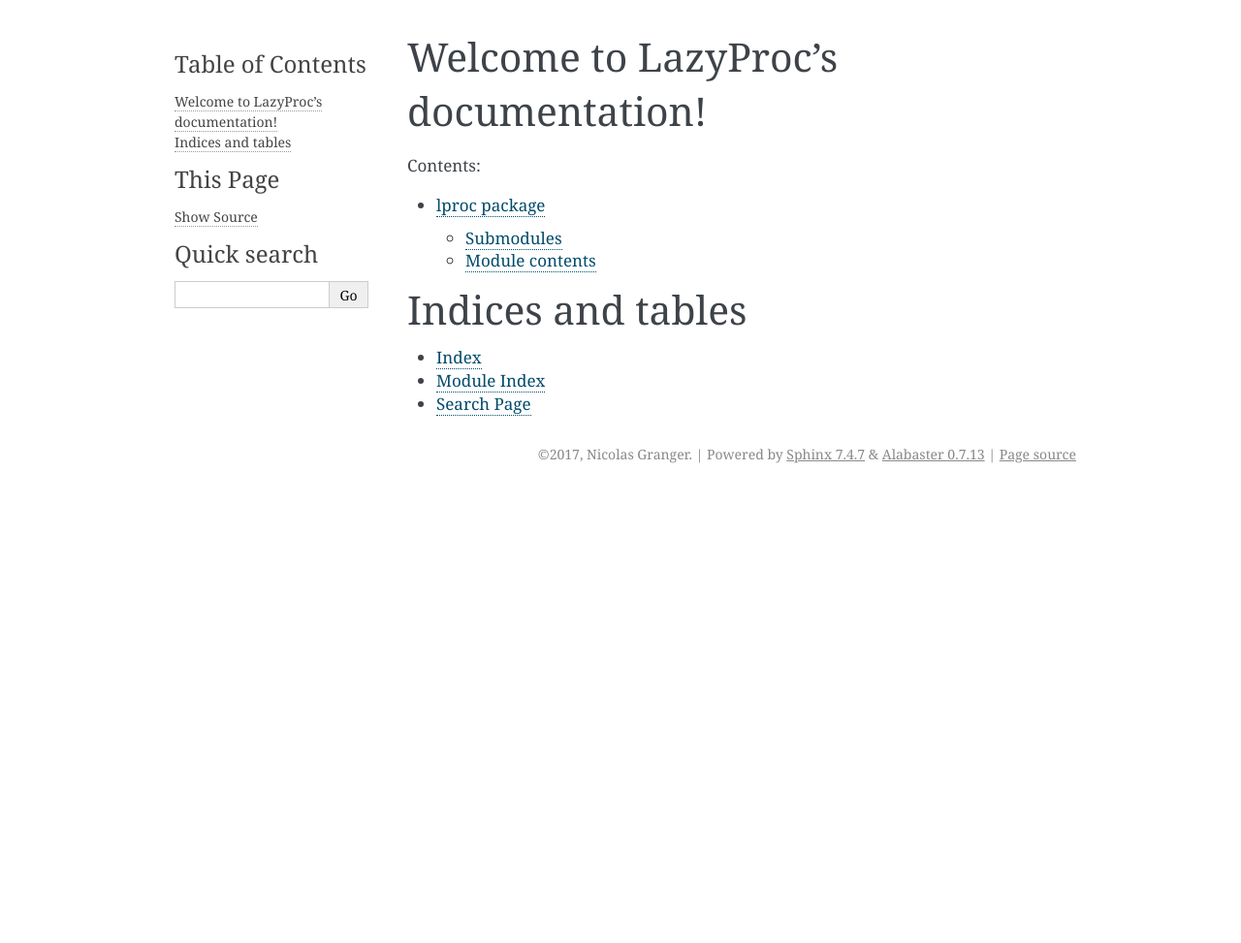
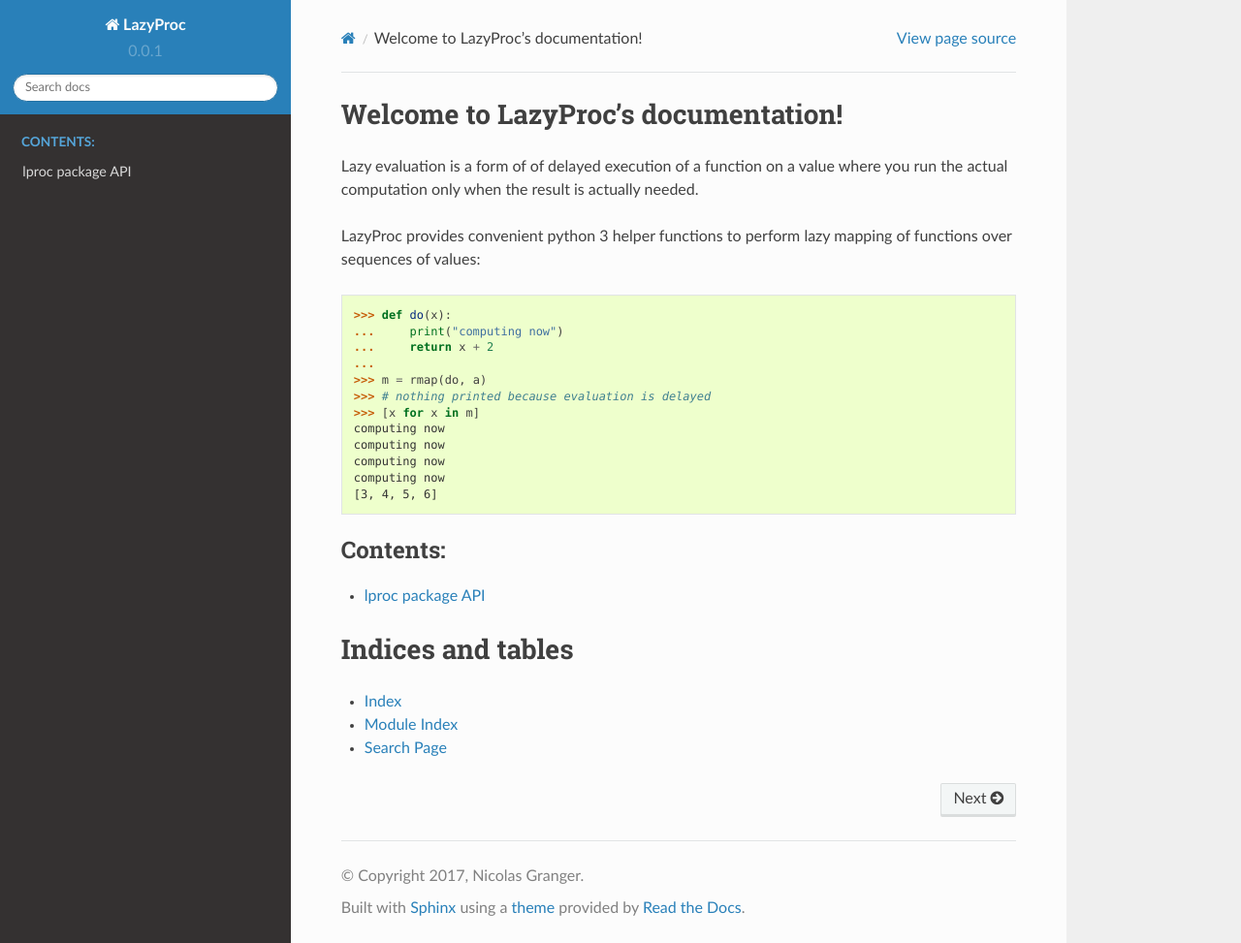
Before and after one commit to nlgranger/SeqTools, a Sphinx documentation site: the page built from docs/index.rst, in a window 1280 px wide and 973 px high. Shown: the whole window at 97% size. Built offline with Sphinx 7.4.7 and the Read the Docs theme 2.0.0, drawn with Linux system fonts in a browser that asks for light colours.

```diff
--- a/docs/conf.py
+++ b/docs/conf.py
@@ -19,6 +19,9 @@
 #
 import os
 import sys
+import sphinx_rtd_theme
+
+
 sys.path.insert(0, os.path.abspath('.'))
 
 
@@ -31,12 +34,13 @@ sys.path.insert(0, os.path.abspath('.'))
 # Add any Sphinx extension module names here, as strings. They can be
 # extensions coming with Sphinx (named 'sphinx.ext.*') or your custom
 # ones.
-extensions = ['sphinx.ext.autodoc',
+extensions = [
+    'sphinx.ext.autodoc',
     'sphinx.ext.doctest',
     'sphinx.ext.viewcode']
 
 # Add any paths that contain templates here, relative to this directory.
-templates_path = ['_templates']
+#templates_path = ['_templates']
 
 # The suffix(es) of source filenames.
 # You can specify multiple suffix as a list of string:
@@ -85,7 +89,8 @@ todo_include_todos = False
 # The theme to use for HTML and HTML Help pages.  See the documentation for
 # a list of builtin themes.
 #
-html_theme = 'alabaster'
+html_theme = "sphinx_rtd_theme"
+html_theme_path = [sphinx_rtd_theme.get_html_theme_path()]
 
 # Theme options are theme-specific and customize the look and feel of a theme
 # further.  For a list of options available for each theme, see the
@@ -96,7 +101,7 @@ html_theme = 'alabaster'
 # Add any paths that contain custom static files (such as style sheets) here,
 # relative to this directory. They are copied after the builtin static files,
 # so a file named "default.css" will overwrite the builtin "default.css".
-html_static_path = ['_static']
+#html_static_path = ['_static']
 
 
 # -- Options for HTMLHelp output ------------------------------------------
--- a/docs/index.rst
+++ b/docs/index.rst
@@ -1,10 +1,26 @@
-.. LazyProc documentation master file, created by
-   sphinx-quickstart on Tue Jun 20 23:03:11 2017.
-   You can adapt this file completely to your liking, but it should at least
-   contain the root `toctree` directive.
-
 Welcome to LazyProc's documentation!
 ====================================
+
+Lazy evaluation is a form of of delayed execution of a function on a value where you
+run the actual computation only when the result is actually needed.
+
+LazyProc provides convenient python 3 helper functions to perform lazy mapping of
+functions over sequences of values:
+
+
+>>> def do(x):
+...     print("computing now")
+...     return x + 2
+...
+>>> m = rmap(do, a)
+>>> # nothing printed because evaluation is delayed
+>>> [x for x in m]
+computing now
+computing now
+computing now
+computing now
+[3, 4, 5, 6]
+
 
 .. toctree::
    :maxdepth: 2
--- a/lproc/__init__.py
+++ b/lproc/__init__.py
@@ -1,4 +1,3 @@
-from .indexable import Indexable
 from .mapping import rmap, rimap, rrmap
 from .serialization import SerializableFunc
 from .utils import shuffle, rzip, subset, repeat
--- a/setup.cfg
+++ b/setup.cfg
@@ -3,3 +3,6 @@ source-dir = docs/
 build-dir  = docs/_build
 all_files  = 1
 builder    = html
+
+[nosetests]
+with-doctest=1
```
Also changed, not shown: README.md (+22 -0 lines), docs/lproc.rst (+2 -25 lines), .travis.yml (added), 4 other files.
